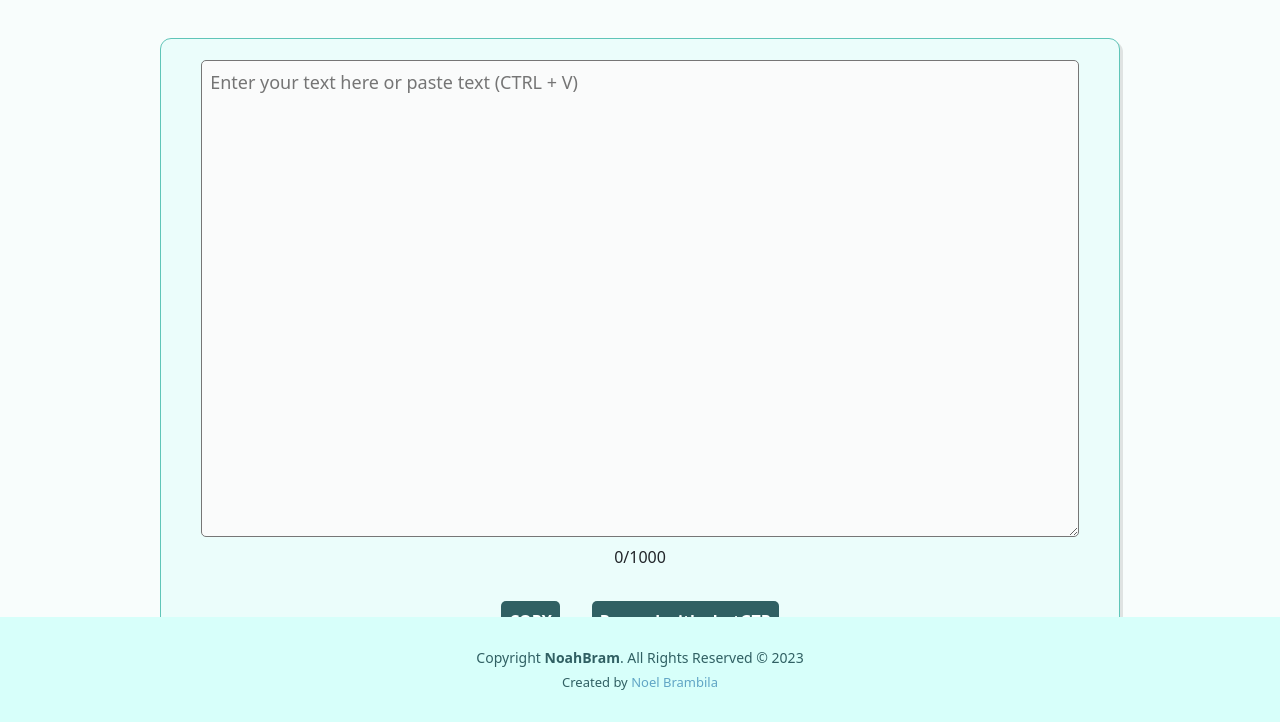
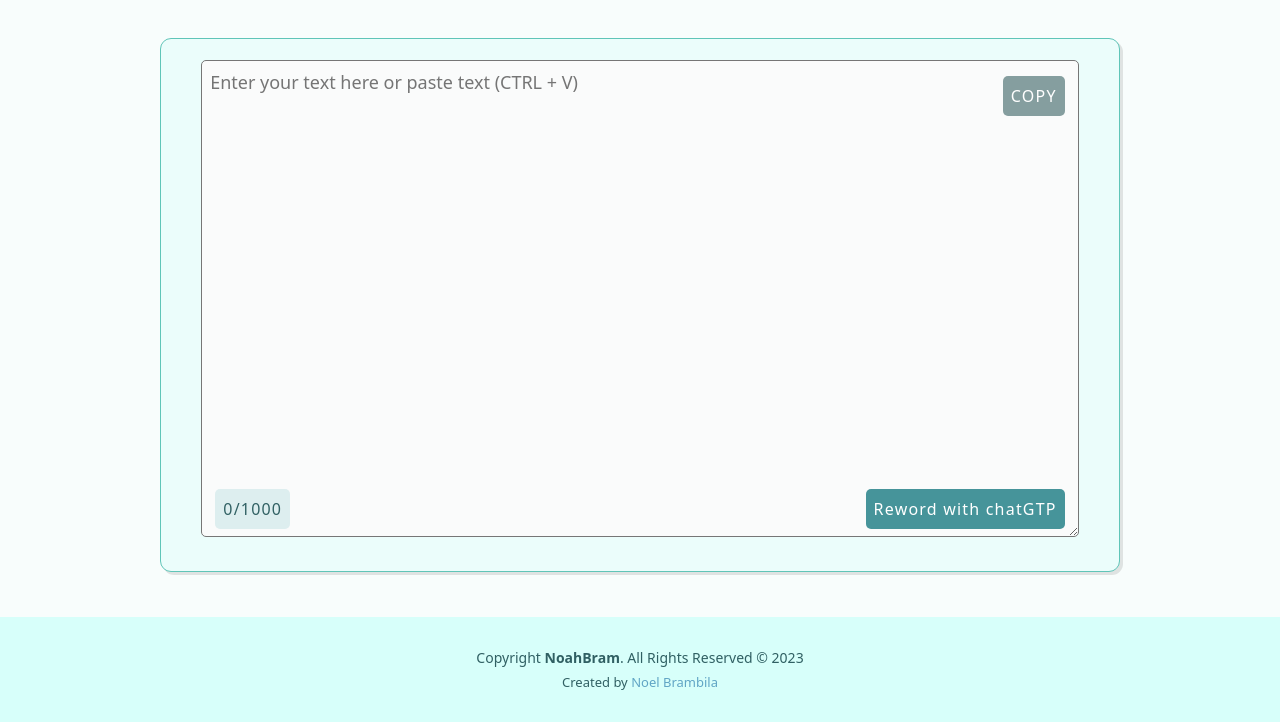
Before and after one commit to NoelBram/nlp-chatGTP-app, a Flask app: page / in a window 1280 px wide. Shown: the part 78-800 px from the top of the page. Run offline with Flask 2, Linux system fonts and the light colour scheme; some libraries are stand-ins or nearby versions.

Commit message:
new theme for floating buttons

```diff
--- a/app/main.py
+++ b/app/main.py
@@ -29,7 +29,7 @@ def index():
     if request.method == "POST":
         input_text = request.json["input_text"]
         bot = ChatGPT()
-        response = bot.ask('Can you rewrite or reword the following text while retaining its meaning and message? \'{i}\''.format(i = input_text))
+        response = bot.ask('Can you rewrite or reword the following text and condense it to 1000 words or less while retaining its meaning and message? \'{i}\''.format(i = input_text))
         response = str(response)
         # bot.clear_history() # clear the history/context of the ChatGPT instance
         return {"response": response}
--- a/app/static/css/main.css
+++ b/app/static/css/main.css
@@ -115,17 +115,38 @@ textarea {
   margin-top: 1em;
 }
 
-#copy-button, #reword-button {
+#input-count, #copy-button, #reword-button {
   margin: 0 1em;
   padding: 0.5em;
   font-size: 16px;
-  font-weight: bold;
+  font-weight: normal;
   color: white;
-  background-color: #306063;
   border: none;
   border-radius: 5px;
   cursor: pointer;
   transition: background-color 0.3s;
+  position: absolute;
+  justify-content: space-between;
+  letter-spacing: 1.2px;
+}
+
+#input-count {
+  background-color: #ddeeef;
+  color: #306063;
+  bottom: 8%;
+  left: 4%;
+}
+
+#copy-button {
+  background-color: #859e9f;
+  top: 7%;
+  right: 4%;
+}
+
+#reword-button {
+  background-color: #46949a;
+  bottom: 8%;
+  right: 4%;
 }
 
 #copy-button:hover, #reword-button:hover {
--- a/app/templates/results.html
+++ b/app/templates/results.html
@@ -5,7 +5,7 @@
 <div id="ck-div" contenteditable="true">
     <div id="textarea-container">
         <textarea id="input-text" type="text" rows="17" maxlength="1000" required placeholder="Enter your text here or paste text (CTRL + V)" oninput="updateCounter()">{{ response }}</textarea>
-        <mat-hint align="end"> <span id="counter"></span>/1000</mat-hint>
+        <mat-hint id="input-count" align="end"> <span id="counter"></span>/1000</mat-hint>
         <div id="button-container">
             <button id="copy-button" onclick="copyText()">COPY</button>
             <button id="reword-button" onclick="rewordText()">Reword with chatGTP</button>
```
